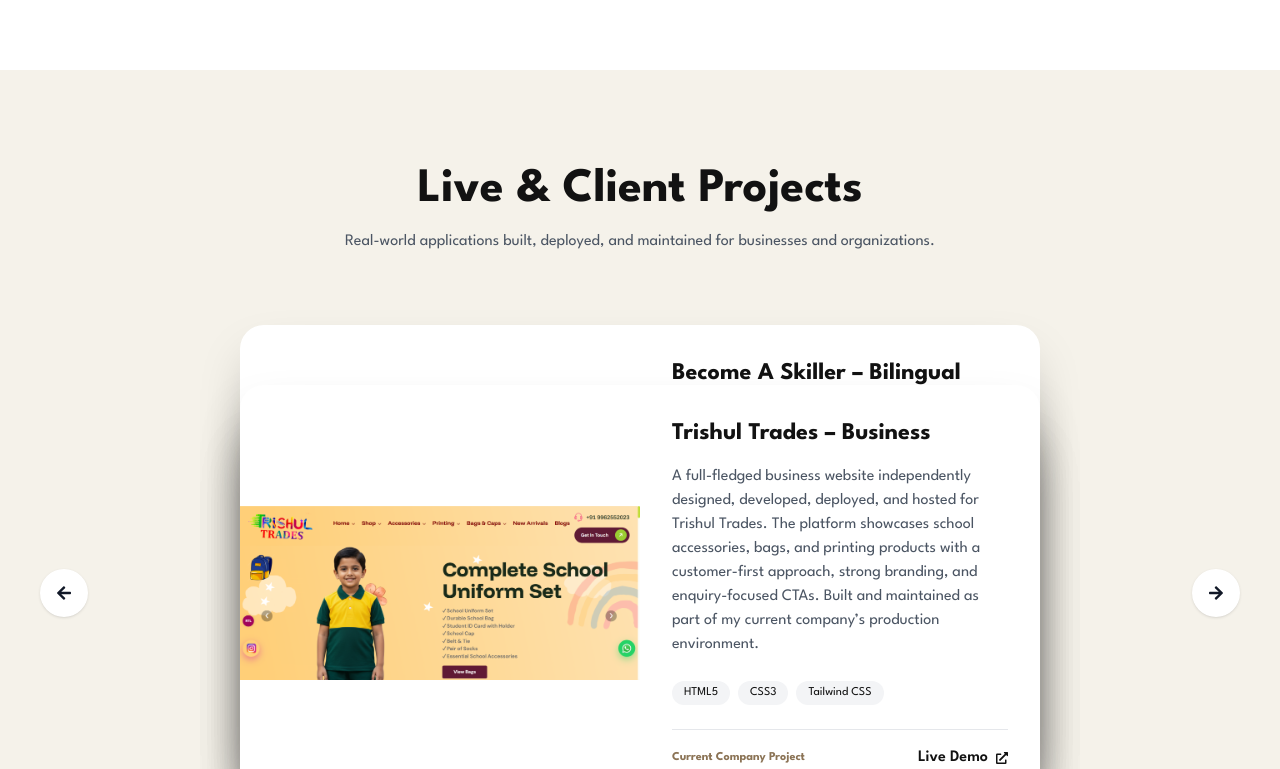
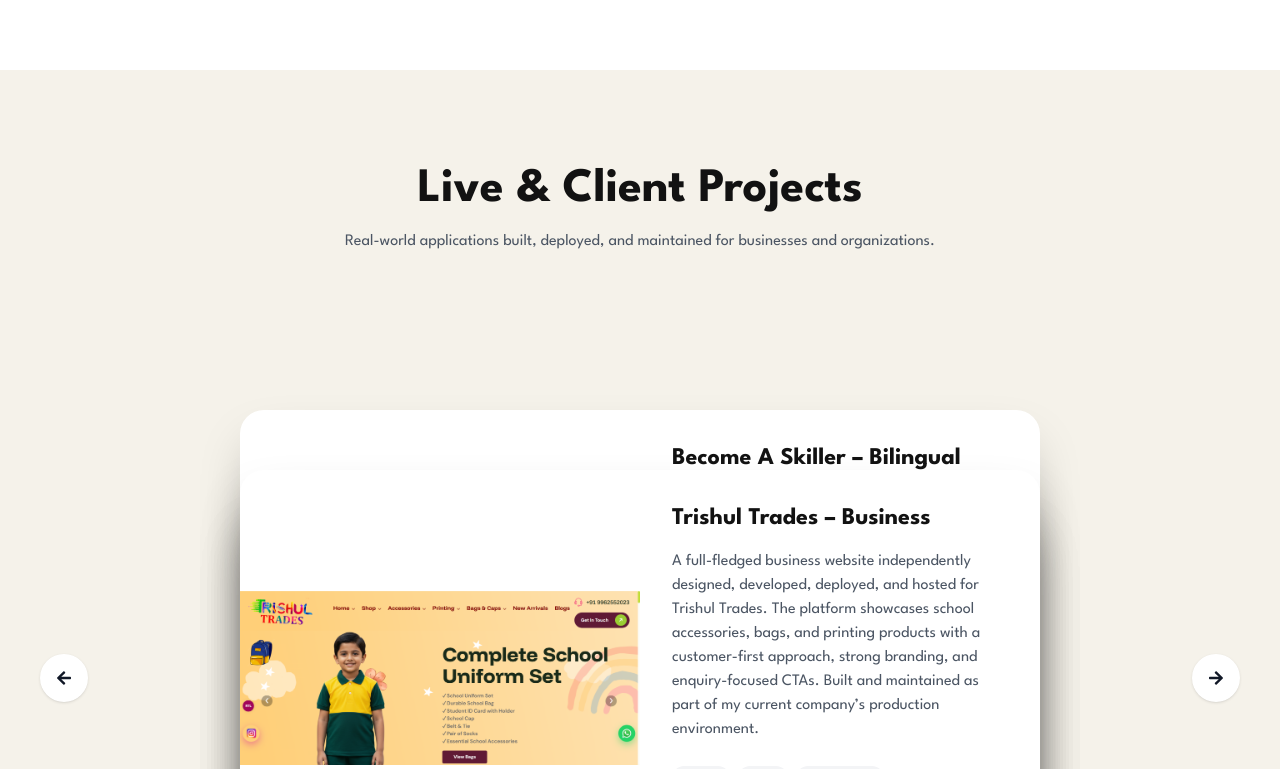
Before and after one commit to kannanVS007/React-portfolio, a React (Vite) app: page / in a window 1280 px wide. Shown: the part 2000-2769 px from the top of the page. Built offline with nearby package versions, Linux system fonts and the light colour scheme.

Commit message:
updated prj

```diff
--- a/src/components/sections/Projects.jsx
+++ b/src/components/sections/Projects.jsx
@@ -149,8 +149,7 @@
                 </div>
 
                 {/* Carousel */}
-                <div className="relative mt-10 h-[650px] md:h-[550px] flex items-start md:items-center justify-center">
-                    {/* Nav Buttons */}
+                <div className="relative mt-10 min-h-[720px] md:h-[550px] flex items-start md:items-center justify-center">                    {/* Nav Buttons */}
                     <div className="absolute inset-x-0 top-1/2 -translate-y-1/2 flex justify-between px-6 z-40">
                         <button
                             onClick={prevProject}
@@ -181,7 +180,7 @@
                                 <img
                                     src={project.image}
                                     alt={project.title}
-                                    className="w-full md:w-1/2 h-64 md:h-auto object-contain"
+                                    className="w-full md:w-1/2 h-52 md:h-auto object-contain"
                                 />
 
                                 {/* Content */}
```
